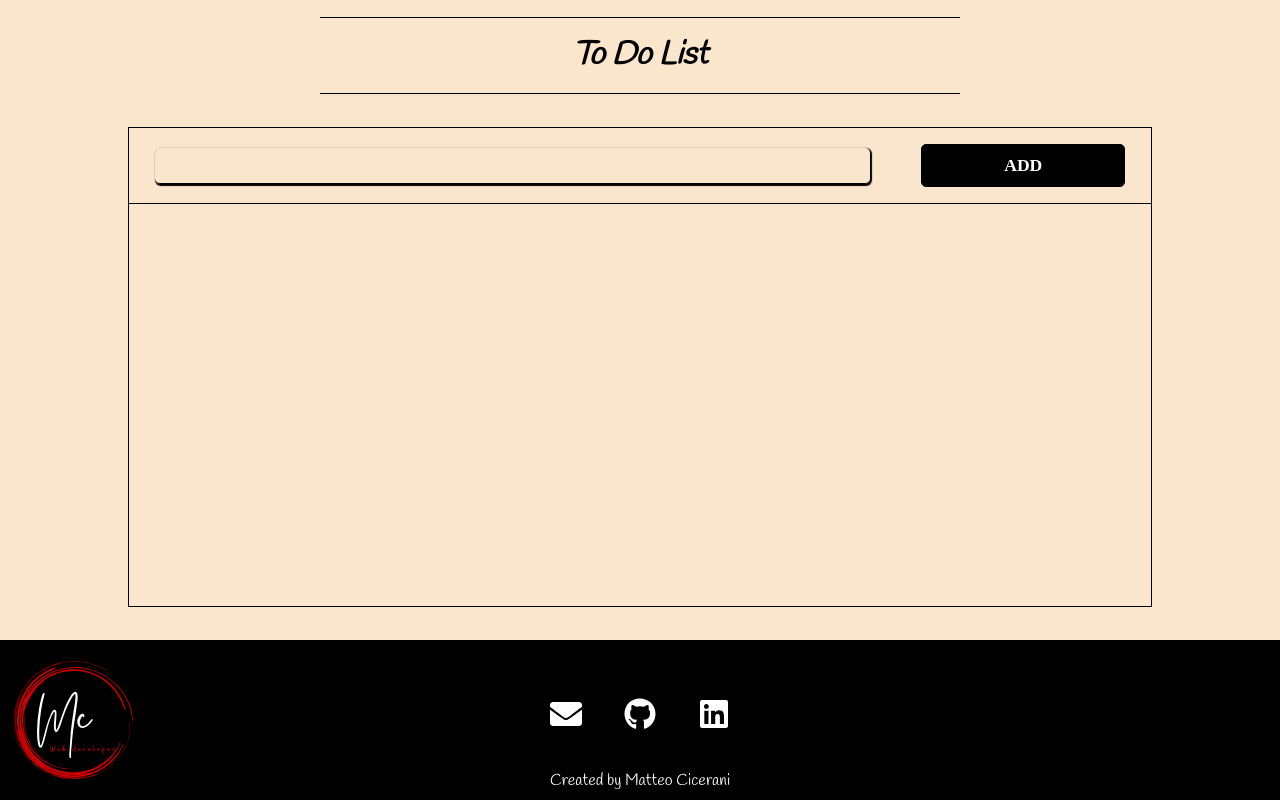
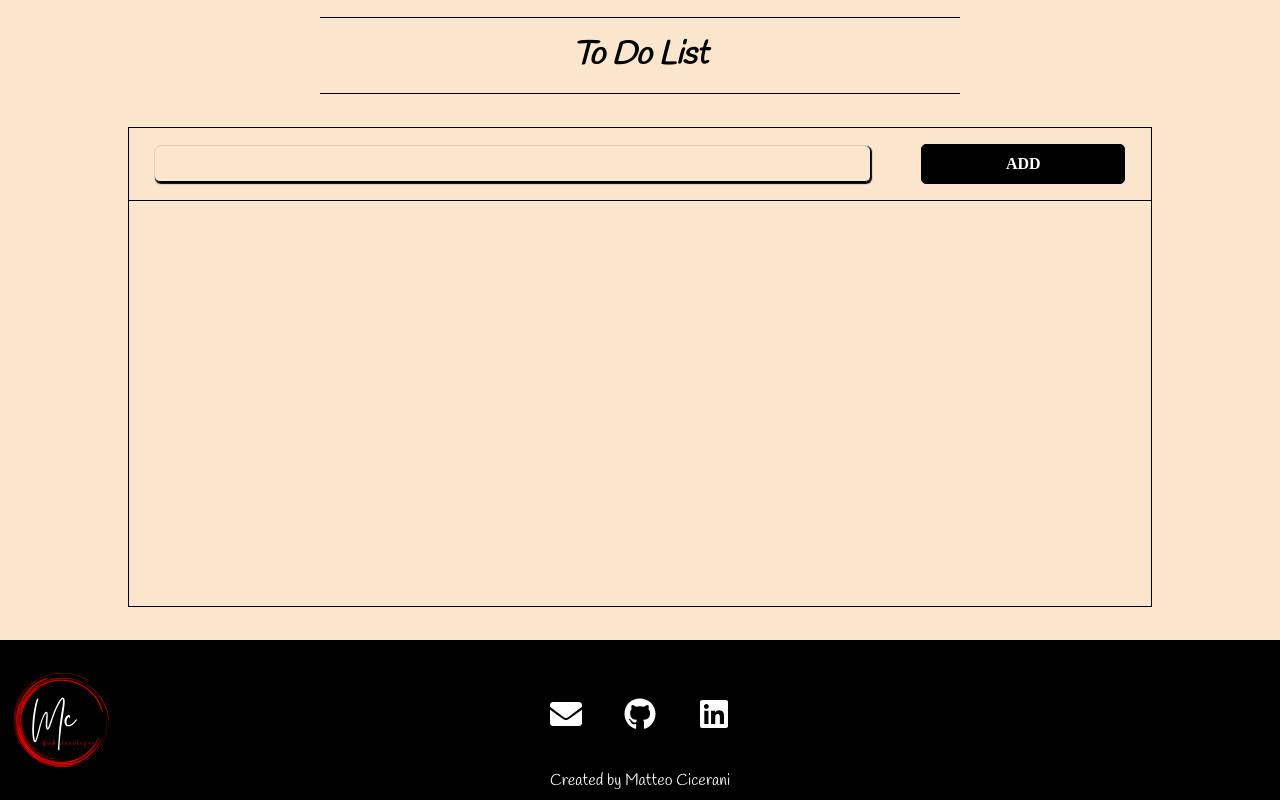
Before and after one commit to mcicerani/to-do-list, a React (Vite) app: page / in a window 1280 px wide. Built offline with nearby package versions, Linux system fonts and the light colour scheme; a web font is replaced by a local one.

Commit message:
font resize

```diff
--- a/src/App.jsx
+++ b/src/App.jsx
@@ -17,7 +17,6 @@ function App() {
 
   useEffect(() => {
     // Salva i dati nel localStorage ogni volta che i todos o i completati cambiano
-    console.log('Saving to localStorage:', todos, completed);
     localStorage.setItem('todos', JSON.stringify(todos));
     localStorage.setItem('completed', JSON.stringify(completed));
   }, [todos, completed]);
--- a/src/App.scss
+++ b/src/App.scss
@@ -25,11 +25,11 @@ $button-font: 'Patrick Hand SC', cursive;
     }
 
     button{
-        font-size: 1.1rem;
+        font-size: 1rem;
         font-family: $button-font;
         text-transform: uppercase;
         width: 20%;
-        padding: 10px;
+        padding: 10px 0 ;
         border-radius: 5px;
         border: 1px solid $primary-color;
         background-color: $primary-color;
--- a/src/assets/scss/footer.scss
+++ b/src/assets/scss/footer.scss
@@ -12,8 +12,8 @@ footer{
 
     .logo{
         position: absolute;
-        bottom: 2.5vh;
-        height:15vh;
+        bottom: 4vh;
+        height:12vh;
         left: 1vw;
     }
 
```
